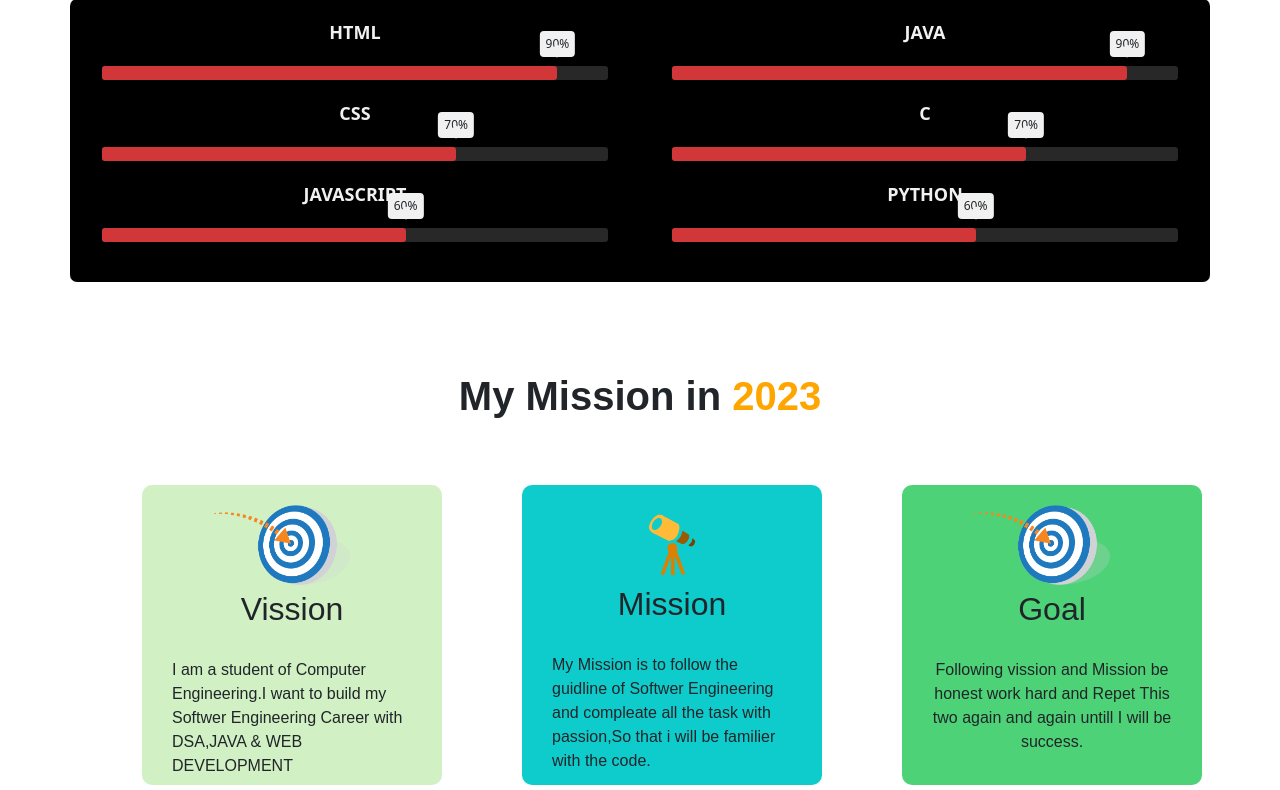
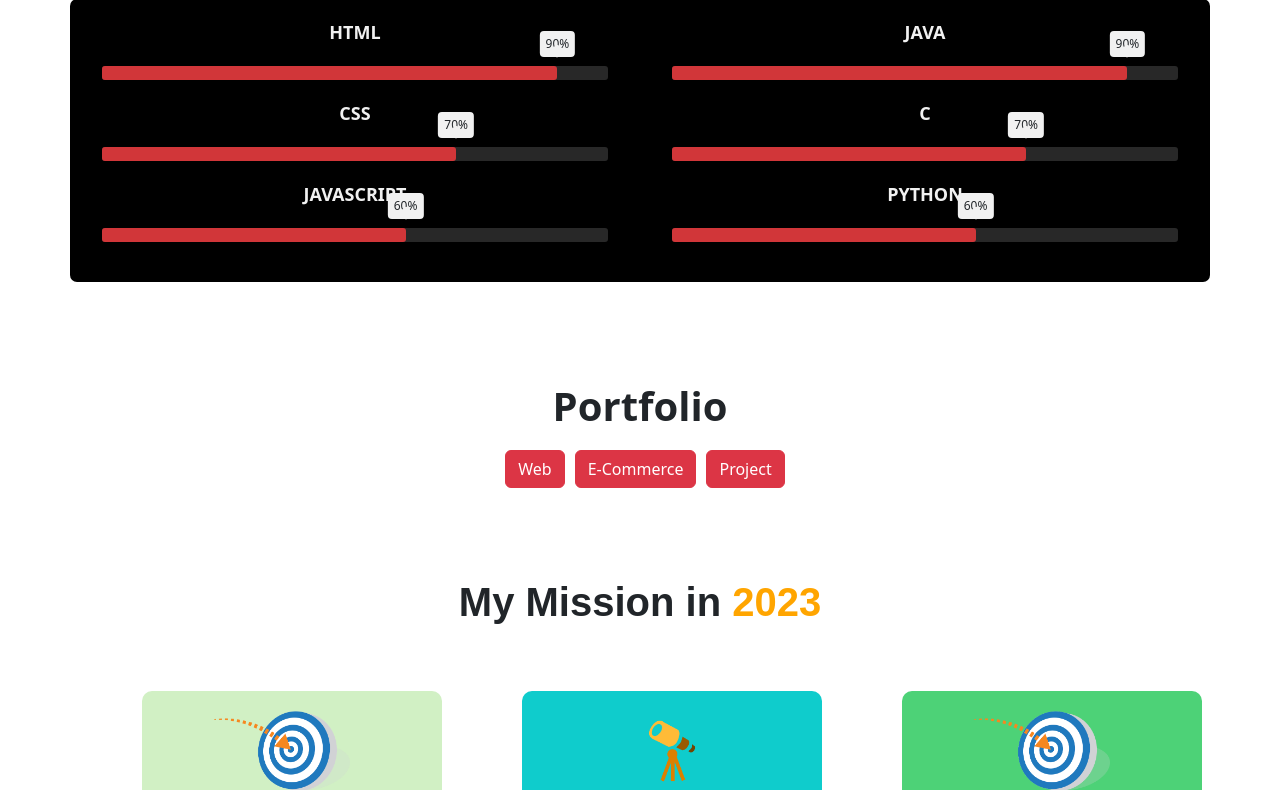
Before and after one commit to mishuk09/Portfolio, a PHP site: page / in a window 1280 px wide. Shown: the part 1461-2251 px from the top of the page. Run offline with PHP 8.4, Linux system fonts and the light colour scheme; some libraries are stand-ins or nearby versions; some web fonts are replaced.

Commit message:
portfolio

```diff
--- a/index.html
+++ b/index.html
@@ -407,6 +407,62 @@
 
 
 
+
+
+
+<!----------------------------Portfolio Section start----------------------------->
+
+
+
+
+
+
+
+
+
+
+
+
+<h1 class="container portfolio-main">Portfolio</h1>
+
+<section class=" container ">
+
+  <div class="container portfolio-name  ">
+
+      <div><button type="button" class="btn btn-danger">Web</ button></div>
+      <div><button type="button" class="btn btn-danger">E-Commerce</button></div>
+     <div><button type="button" class="btn btn-danger">Project</button></div>
+
+    </div>
+  </div>
+
+</section>
+
+
+
+
+
+
+
+
+
+
+
+
+
+
+
+
+<!----------------------------Fortfolio Section End----------------------------->
+
+
+
+
+
+
+
+
+
   <!--------------------------------- Mission   Section ---------------------->
 
 
--- a/style.css
+++ b/style.css
@@ -459,10 +459,32 @@ body{
 
 
 
+  /* portfolio section start */
+
+
+  .portfolio-main{
+    margin-top: 100px;
+    font-weight: 700;
+    text-align: center;
+
+  }
+
+
+
+     .portfolio-name  {
+      display: flex;
+       justify-content: center;
+       margin-top: 20px;
+
+     }
+     .portfolio-name button{
+      margin-left: 10px;
+     }
 
 
 
 
+  /* portfolio section End */
 
 
 
```
